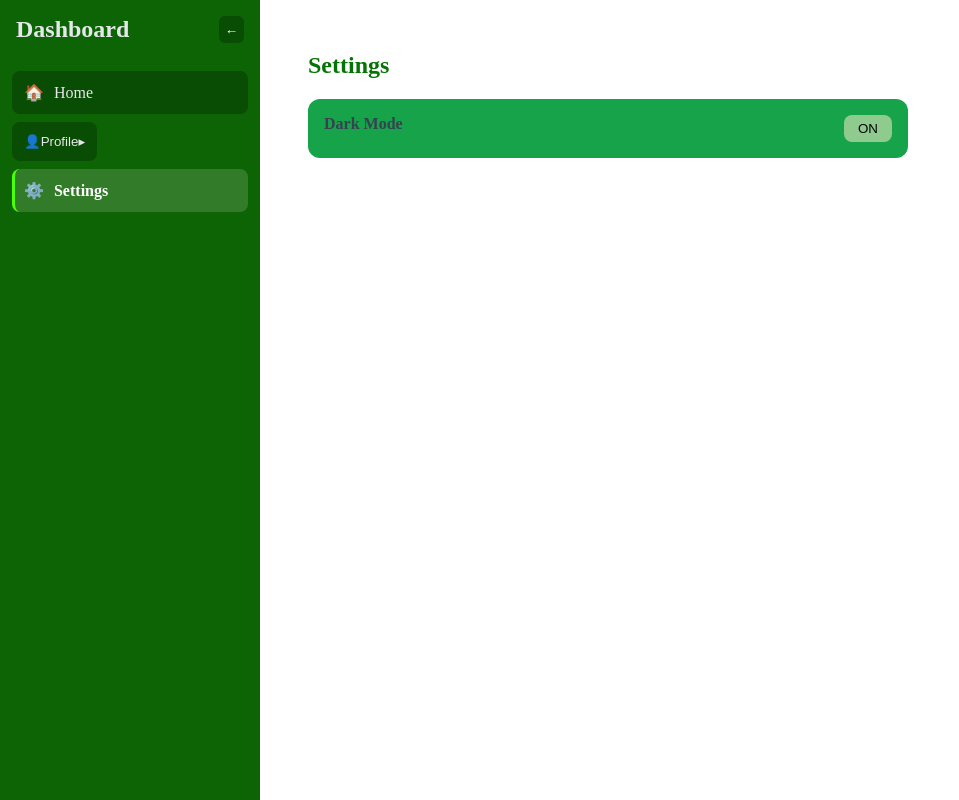
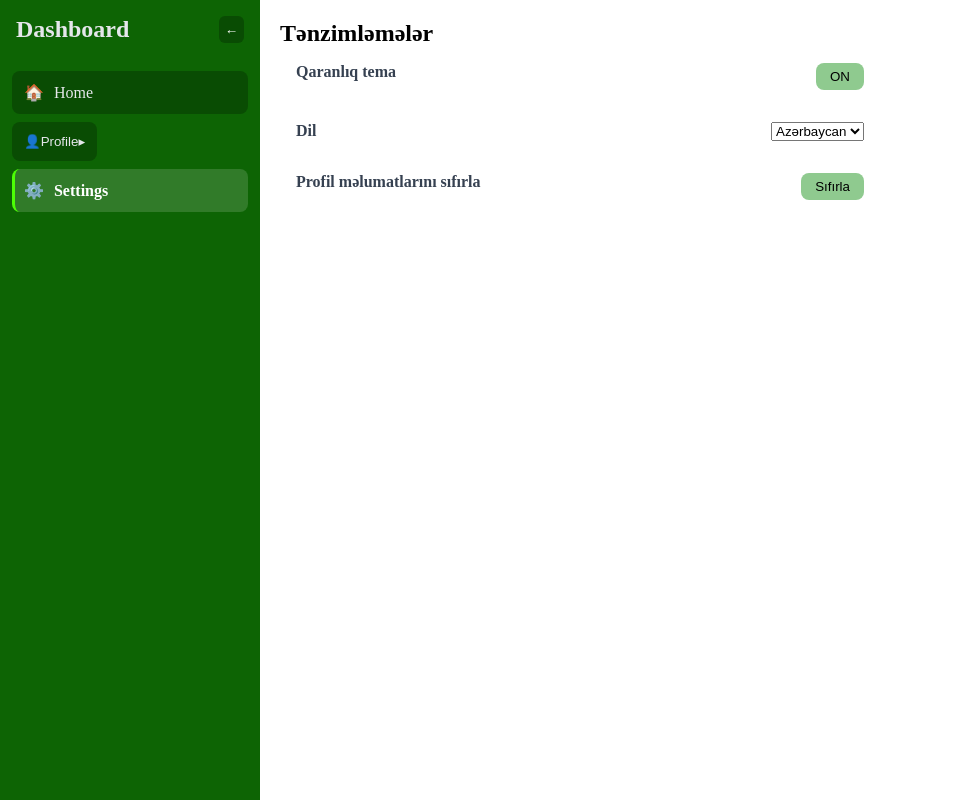
Before and after one commit to galaksidekikaradelik/Adaptive-sidebar, a React (Vite) app: page /settings in a window 1280 px wide. Shown: the whole page, without its empty margins (0-959 px from the left). Built offline with nearby package versions, Linux system fonts and the light colour scheme.

Commit message:
Update Settings.jsx

```diff
--- a/src/pages/Settings.jsx
+++ b/src/pages/Settings.jsx
@@ -1,20 +1,66 @@
 import "./Settings.css";
 import { useState } from "react";
+import { useNavigate } from "react-router-dom";
+import { t } from "../constants/translations";
 
-export default function Settings() {
-  const [dark, setDark] = useState(true);
+
+export default function Settings({ dark, setDark, lang, setLang, setProfile }) {
+    const T = t[lang];
+    const [showConfirm, setShowConfirm] = useState(false);
+    const navigate = useNavigate();
+
+    const handleReset = () => {
+        setProfile({ ad: "Ali Həsənov", email: "ali@example.com" });
+        setShowConfirm(false);
+        navigate("/profile");
+    };
 
     return (
-    <section className="setting-page">
-      <h1 className="setting-title">Settings</h1>
+        <section className="page">
+        <h1 className="page-title">{T.settings}</h1>
 
-      <div className="setting-card">
+        <div className="card" style={{ maxWidth: "600px" }}>
+
             <div className="setting-row">
-          <span>Dark Mode</span>
-          <button className="btn" onClick={() => setDark(!dark)}>
+            <span>{T.darkMode}</span>
+            <button
+                className="btn"
+                onClick={() => setDark(!dark)}
+                aria-pressed={dark}
+            >
                 {dark ? "ON" : "OFF"}
             </button>
             </div>
+
+            <div className="setting-row">
+            <span>{T.language}</span>
+            <select
+                className="lang-select"
+                value={lang}
+                onChange={(e) => setLang(e.target.value)}
+                aria-label="Dil seçimi"
+            >
+                <option value="az">Azərbaycan</option>
+                <option value="en">English</option>
+                <option value="ru">Русский</option>
+            </select>
+            </div>
+
+            <div className="setting-row">
+            <span>{T.resetProfile}</span>
+            {!showConfirm ? (
+                <button className="btn btn-danger" onClick={() => setShowConfirm(true)}>
+                {T.reset}
+                </button>
+            ) : (
+                <div className="confirm-btns">
+                <span className="confirm-text">{T.confirm}</span>
+                <button className="btn btn-danger" onClick={handleReset}>{T.yes}</button>
+                <button className="btn" onClick={() => setShowConfirm(false)}>{T.no}</button>
+                </div>
+            )}
+            </div>
+
         </div>
         </section>
     );
```
Lines whose indentation alone changed are shown as unchanged.
